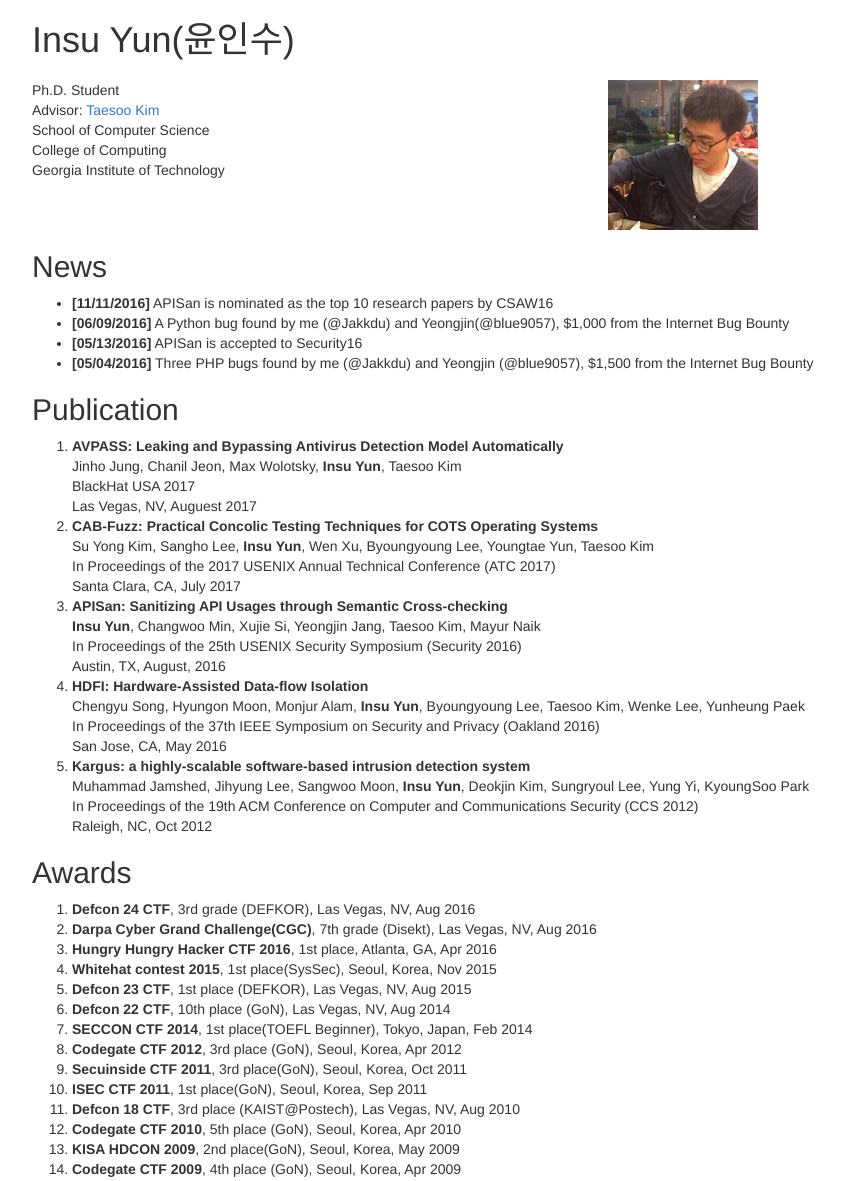
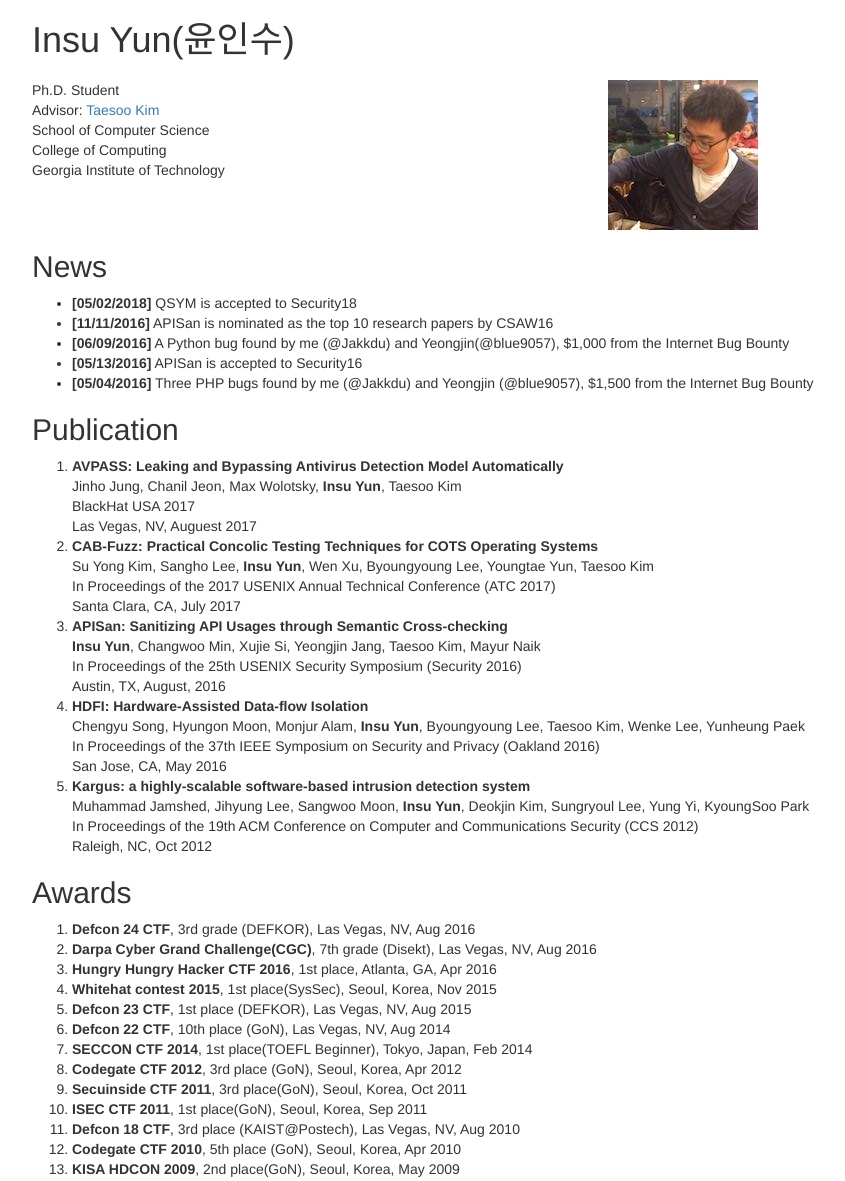
Before and after one commit to jakkdu/jakkdu.github.io, a Jekyll site: the page built from index.html, in a window 1280 px wide. Shown: the part 100-1281 px from the top of the page, without its empty margins (191-1036 px from the left). Built offline with Jekyll 4.4.1, drawn with Linux system fonts in a browser that asks for light colours; nearby versions of some CDN libraries.

Commit message:
QSYM is accepted

```diff
--- a/_data/news.yml
+++ b/_data/news.yml
@@ -1,8 +1,14 @@
+- date: 05/02/2018
+  content: QSYM is accepted to Security18
+
 - date: 11/11/2016
   content: APISan is nominated as the top 10 research papers by CSAW16
+
 - date: 06/09/2016
   content: A Python bug found by me (@Jakkdu) and Yeongjin(@blue9057), $1,000 from the Internet Bug Bounty
+
 - date: 05/13/2016
   content: APISan is accepted to Security16
+
 - date: 05/04/2016
   content: Three PHP bugs found by me (@Jakkdu) and Yeongjin (@blue9057), $1,500 from the Internet Bug Bounty
```
